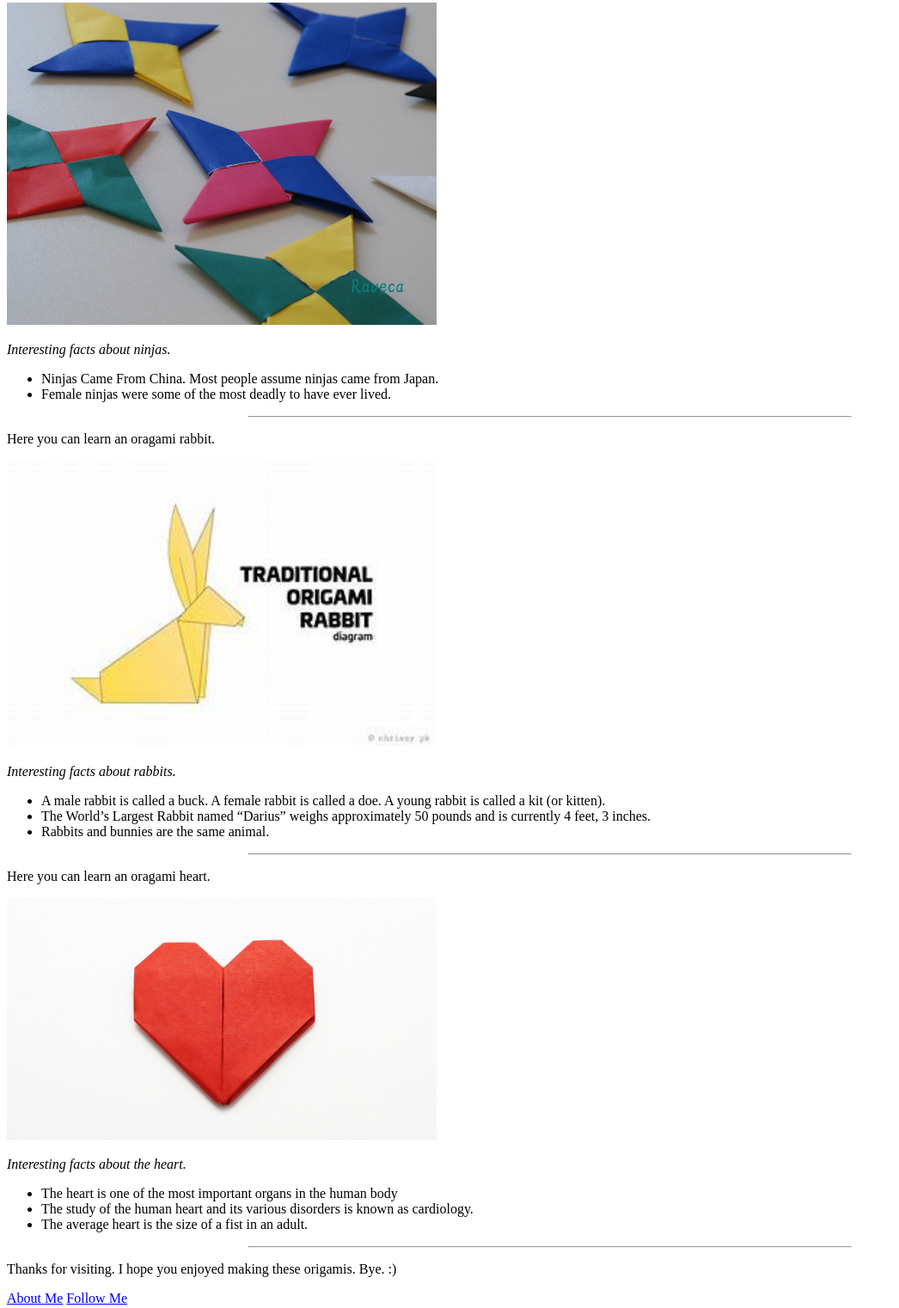
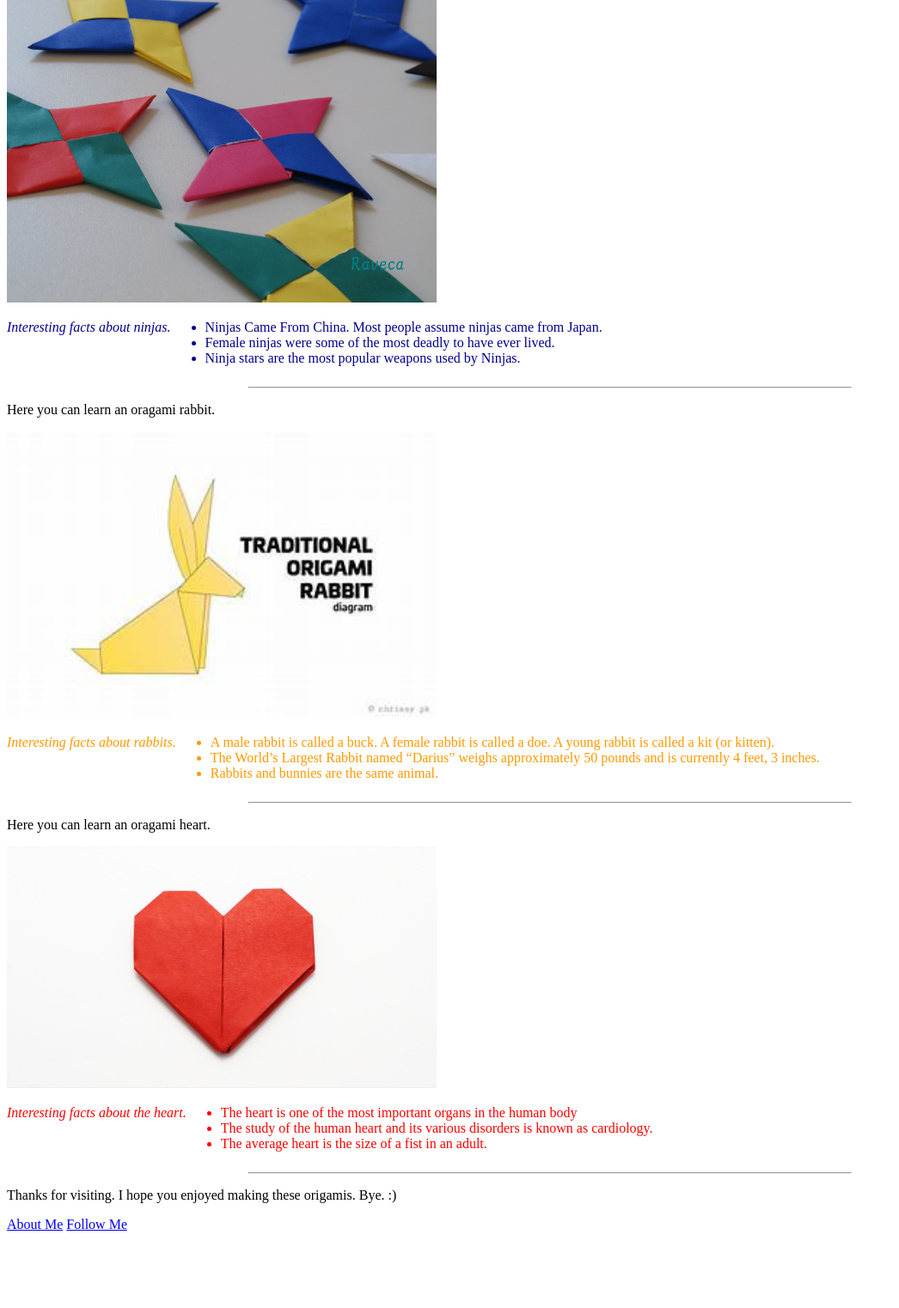
Before and after one commit to anagarg/c49-Project-origami, a plain HTML site: page index.html in a window 1280 px wide. Shown: the part 662-2184 px from the top of the page at 86% size, without its empty margins (0-1046 px from the left). After the commit the page ends 2104 px from the top, so only its background shows below. Drawn offline with Linux system fonts and the light colour scheme.

Commit message:
Add files via upload

```diff
--- a/index.html
+++ b/index.html
@@ -2,7 +2,7 @@
 <html>
     <head>
         <title>Origami Designs</title>
-        <style></style>
+        <link rel="stylesheet" type="text/css" href="style.css"></link>
     </head>
     <body>
         <h1>Origami Designs</h1>
@@ -10,7 +10,7 @@
         <a target="_blank" href="https://tse3.mm.bing.net/th?id=OIP.17TI-MWthWTCaCA_n6wYygHaIZ&pid=Api&P=0&w=300&h=300">
             <img src="frog.jpg" width="500" lenght="500"/>
         </a>
-        <div class="facts">
+        <div class="facts1">
         <p><i>Interesting facts about frogs.</i></p>
         <ul>
             <li>There are over 5,000 species of frog.</li>
@@ -23,11 +23,12 @@
         <a target="_blank" href="https://cdn3.vectorstock.com/i/1000x1000/98/12/step-instructions-how-to-make-origami-a-ninja-star-vector-20169812.jpg">
             <img src="ninja star.jpg" width="500" lenght="500"/>
         </a>
-        <div class="facts"></div>
+        <div class="facts2">
         <p><i>Interesting facts about ninjas.</i></p>
         <ul>
             <li>Ninjas Came From China. Most people assume ninjas came from Japan.</li>
             <li>Female ninjas were some of the most deadly to have ever lived.</li>
+            <li>Ninja stars are the most popular weapons used by Ninjas.</li>
         </ul>
         </div>
         <hr width=700px>
@@ -35,7 +36,7 @@
         <a target="_blank" href="https://www.paperkawaii.com/wp-content/uploads/2016/04/traditional-origami-rabbit-diagram-paperkawaii.png">
             <img src="rabbit.jpg" width="500" lenght="500"/>
         </a>
-        <div class="facts">
+        <div class="facts3">
         <p><i>Interesting facts about rabbits.</i></p>
         <ul>
             <li>A male rabbit is called a buck. A female rabbit is called a doe. A young rabbit is called a kit (or kitten).</li>
@@ -48,7 +49,7 @@
         <a target="_blank" href="https://tse3.mm.bing.net/th?id=OIP.nS2t5m9xMoizGnEj0PbPYwHaJb&pid=Api&P=0&w=300&h=300">
             <img src="heart.jpg" width="500" lenght="500"/>
         </a>
-        <div class="facts">
+        <div class="facts4">
         <p><i>Interesting facts about the heart.</i></p>
         <ul>
             <li>The heart is one of the most important organs in the human body</li>
--- a/style.css
+++ b/style.css
@@ -1,11 +1,27 @@
 h1{
     color: blueviolet;
 }
-.facts{
+.facts1{
     display: flex;
     justify-content: left;
-    color: rgb(250, 83, 83);
+    color: darkgreen;
 }
+.facts2{
+    display: flex;
+    justify-content: left;
+    color: darkblue;
+}
+.facts3{
+    display: flex;
+    justify-content: left;
+    color: rgb(255, 153, 0);
+}
+.facts4{
+    display: flex;
+    justify-content: left;
+    color: rgb(255, 0, 0);
+}
+
 .info{
     justify-content: left;
 }
```
